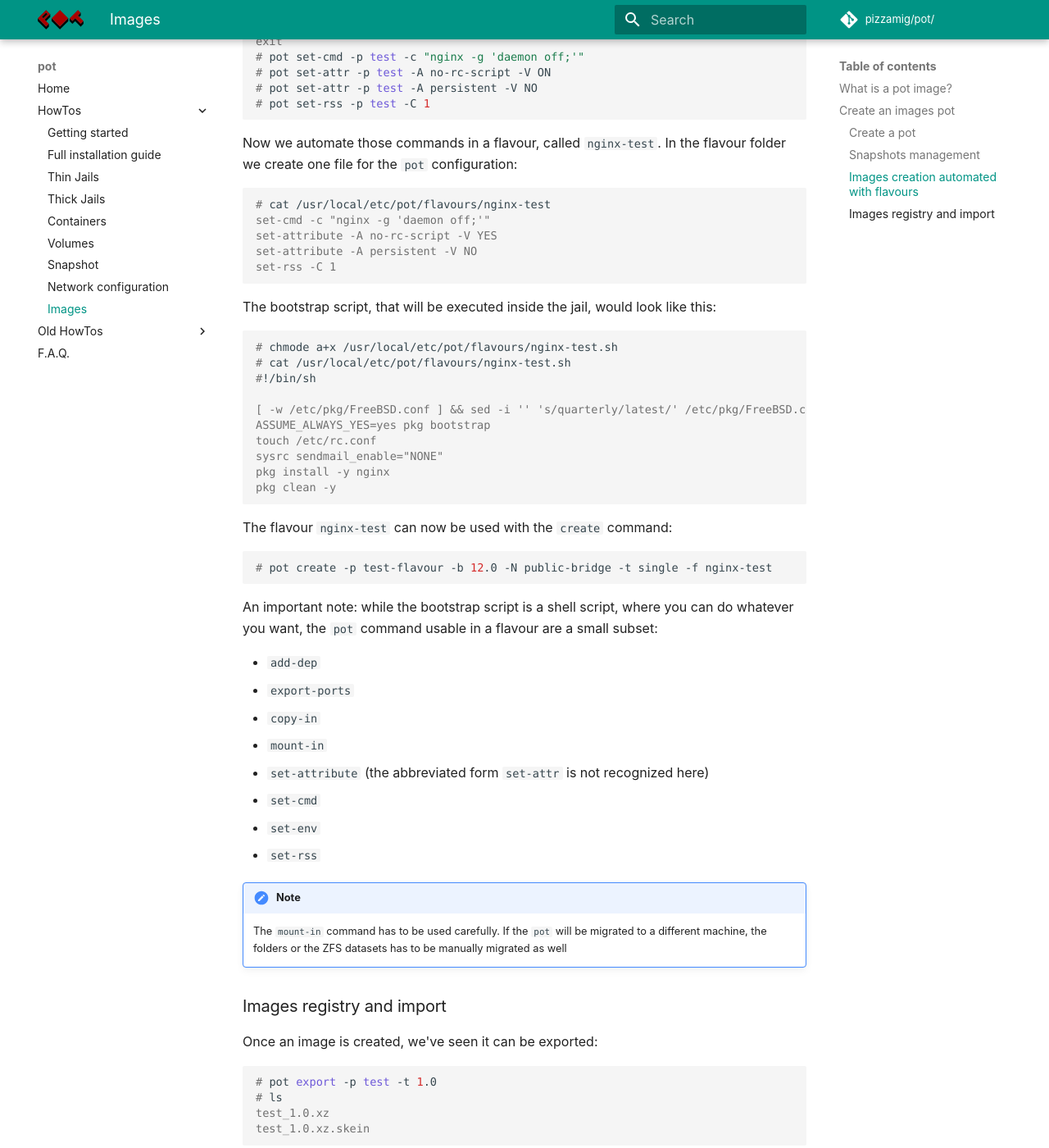
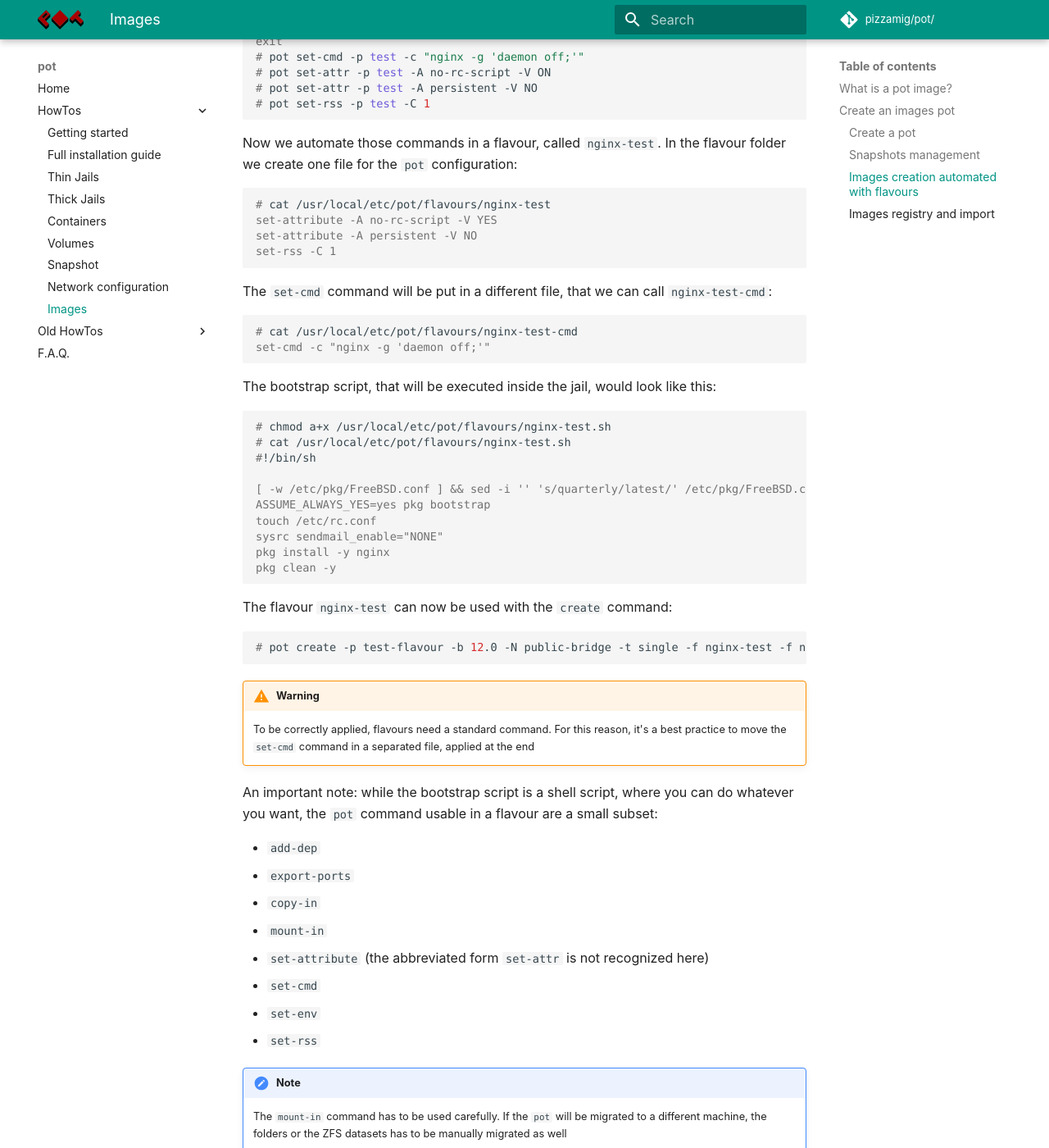
Before and after one commit to bsdpot/pot-book, an MkDocs documentation site: the page built from docs/Images.md, in a window 1280 px wide and 1400 px high, scrolled down 2604 px. Shown: the whole window at 82% size. Built offline with MkDocs 1.6.1 and Material for MkDocs 9.7.7, drawn with Linux system fonts in a browser that asks for light colours; comment, search, counter and statistics services are not loaded.

Commit message:
Fix an error about set-cmd

````diff
--- a/docs/Images.md
+++ b/docs/Images.md
@@ -108,15 +108,19 @@ Now we automate those commands in a flavour, called `nginx-test`.
 In the flavour folder we create one file for the `pot` configuration:
 ```console
 # cat /usr/local/etc/pot/flavours/nginx-test
-set-cmd -c "nginx -g 'daemon off;'"
 set-attribute -A no-rc-script -V YES
 set-attribute -A persistent -V NO
 set-rss -C 1
 ```
 
+The `set-cmd` command will be put in a different file, that we can call `nginx-test-cmd`:
+```console
+# cat /usr/local/etc/pot/flavours/nginx-test-cmd
+set-cmd -c "nginx -g 'daemon off;'"
+```
 The bootstrap script, that will be executed inside the jail, would look like this:
 ```console
-# chmode a+x /usr/local/etc/pot/flavours/nginx-test.sh
+# chmod a+x /usr/local/etc/pot/flavours/nginx-test.sh
 # cat /usr/local/etc/pot/flavours/nginx-test.sh
 #!/bin/sh
 
@@ -130,8 +134,12 @@ pkg clean -y
 
 The flavour `nginx-test` can now be used with the `create` command:
 ```console
-# pot create -p test-flavour -b 12.0 -N public-bridge -t single -f nginx-test
+# pot create -p test-flavour -b 12.0 -N public-bridge -t single -f nginx-test -f nginx-test-cmd
 ```
+
+!!! warning
+    To be correctly applied, flavours need a standard command. For this reason, it's a best practice to move the `set-cmd` command in a separated file, applied at the end
+
 
 An important note: while the bootstrap script is a shell script, where you can do whatever you want, the `pot` command usable in a flavour are a small subset:
 
````
